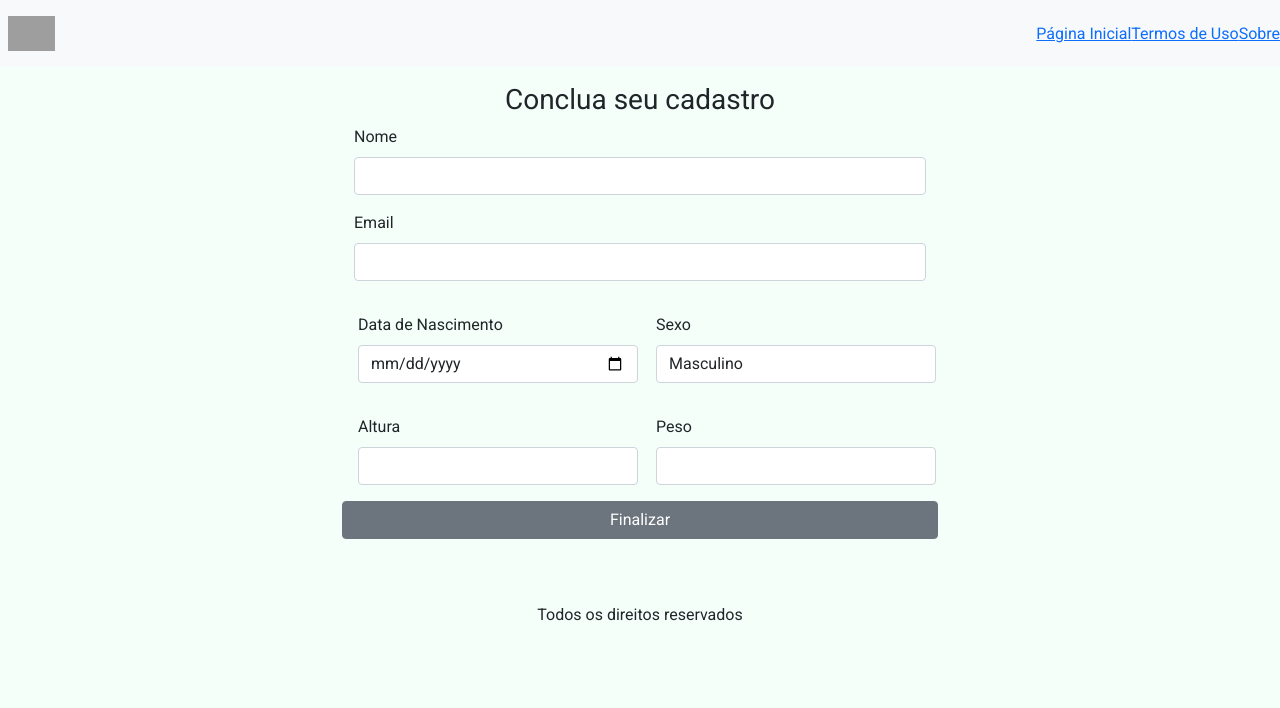
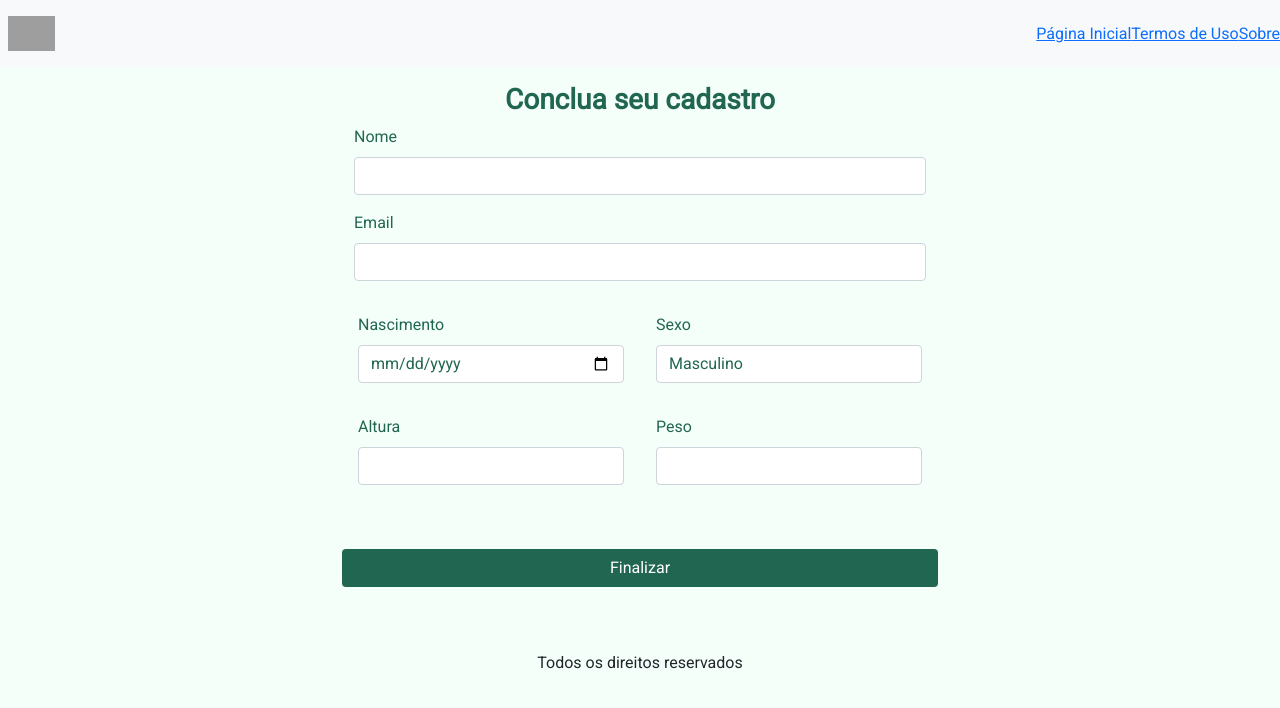
Before and after one commit to netrometro/upe_20202_dodois, a Next.js app in the folder src/main/app/: page /cadastro/passo2 in a window 1280 px wide. Shown: the top 708 px of the page. Built offline with nearby package versions, Linux system fonts and the light colour scheme; grey boxes are pictures that could not be loaded.

Commit message:
:sparkles: estilizar pagina de cadastro passo 2

```diff
--- a/src/main/app/pages/cadastro/passo2.js
+++ b/src/main/app/pages/cadastro/passo2.js
@@ -2,50 +2,46 @@ import { Component } from "react";
 import Menu from "/components/menu";
 import { FormGroup, Input} from 'reactstrap';
 
+
+
 export default class Passo1 extends Component {
-    constructor(props) {
-        super(props);
-
-    }
-
     render() {
         return (
             <>
                 <Menu />
-                <div className="container-fluid d-flex justify-content-center">
+                <div className="container-fluid d-flex justify-content-center" style={{width:"auto"}}>
                     <div className="row col-sm-6 p-3">
-                        <h3 className="mt-8 text-center">Conclua seu cadastro</h3>
+                        <h3 className="mt-8 text-center" style={{color:"#216651"}}><b>Conclua seu cadastro</b></h3>
                         <div className="mb-3">
-                            <label className="form-label">Nome</label>
+                            <label className="form-label" style={{color:"#216651"}}>Nome</label>
                             <input type="email" className="form-control" />
                         </div>
                         <div className="mb-3">
-                            <label className="form-label">Email</label>
+                            <label className="form-label" style={{color:"#216651"}}>Email</label>
                             <input type="password" className="form-control" />
                         </div>
                         <div className="col-sm-6 p-3">
-                            <label className="form-label">Data de Nascimento</label>
-                            <input style={{width:"280px"}} type="date" className="form-control" />
+                            <label className="form-label" style={{color:"#216651"}}>Nascimento</label>
+                            <input style={{minwidth:"280px",color:"#216651"}} type="date" className="form-control" />
                         </div>
                         <div className="col-sm-6 p-3">
                             <FormGroup>
-                            <label className="form-label">Sexo</label>
-                                <Input style={{width:"280px"}} type="select" name="select" id="exampleSelect">
+                            <label className="form-label" style={{color:"#216651"}}>Sexo</label>
+                                <Input style={{minwidth:"280px", color:"#216651"}} type="select" name="select" id="exampleSelect">
                                     <option>Masculino</option>
                                     <option>Feminino</option>
                                 </Input>
                             </FormGroup>
                         </div>
                         <div className="col-sm-6 p-3">
-                            <label className="form-label">Altura</label>
-                            <input style={{width:"280px"}} type="password" className="form-control" />
+                            <label className="form-label" style={{color:"#216651"}}>Altura</label>
+                            <input style={{minwidth:"280px"}} type="password" className="form-control" />
                         </div>
                         <div className="col-sm-6 p-3">
-                            <label className="form-label">Peso</label>
-                            <input style={{width:"280px"}} type="password" className="form-control" />
+                            <label className="form-label" style={{color:"#216651"}}>Peso</label>
+                            <input style={{minwidth:"280px"}} type="password" className="form-control" />
                         </div>
-
-                        <button className="btn btn-secondary">Finalizar</button>
+                        <button className="btn mt-5" style={{background:"#216651", color:"white"}}>Finalizar</button>
                     </div>
                 </div>
             </>
```
